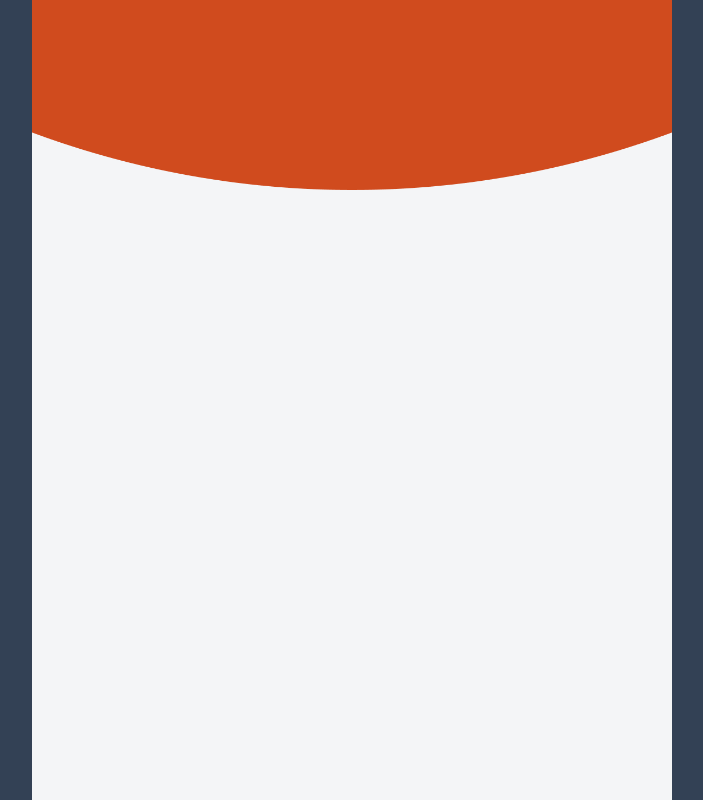
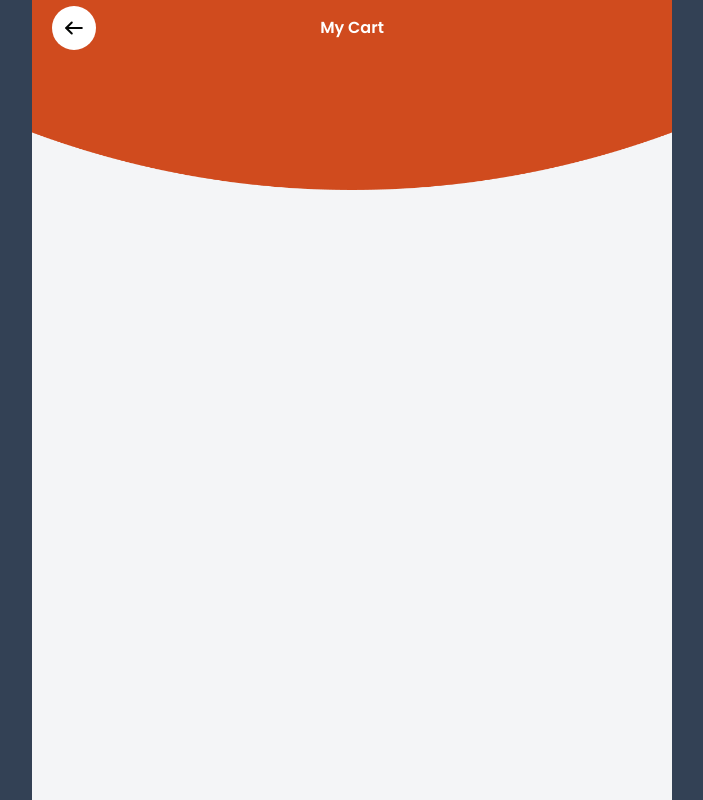
Before and after one commit to aditya250400/Shujia, a website: page src/my-cart.html in a window 1280 px wide. Shown: the whole page, without its empty margins (288-991 px from the left). Drawn offline with nearby package versions, Linux system fonts and the light colour scheme.

Commit message:
add navbar top

```diff
--- a/src/js/global-nav2.js
+++ b/src/js/global-nav2.js
@@ -0,0 +1,28 @@
+window.addEventListener("scroll", function () {
+  const containerNav = document.getElementById("ContainerNav");
+  const back = document.getElementById("Back");
+  const title = document.getElementById("Title");
+  const backA = document.getElementById("BackA");
+
+  if (window.scrollY > 0) {
+    backA.classList.add("left-[16px]");
+    title.classList.remove("text-white");
+    back.classList.add("border", "border-shujia-graylight");
+    containerNav.classList.add(
+      "bg-white",
+      "rounded-[22px]",
+      "shadow-[0px_12px_20px_0px_#0305041C]"
+    );
+    backA.classList.remove("left-0");
+  } else {
+    title.classList.add("text-white");
+    backA.classList.remove("left-[16px]");
+    back.classList.remove("border", "border-shujia-graylight");
+    backA.classList.add("left-0");
+    containerNav.classList.remove(
+      "bg-white",
+      "rounded-[22px]",
+      "shadow-[0px_12px_20px_0px_#0305041C]"
+    );
+  }
+});
--- a/src/my-cart.html
+++ b/src/my-cart.html
@@ -29,7 +29,40 @@
         />
       </div>
       <!-- navtop -->
-      <section id="NavTop"></section>
+      <section
+        id="NavTop"
+        class="fixed transition-all duration-300 left-0 right-0 top-[16px] z-30"
+      >
+        <div class="max-w-screen-sm px-5 mx-auto">
+          <div
+            id="ContainerNav"
+            class="relative flex h-[68px] items-center justify-center transition-all duration-300"
+          >
+            <a
+              href="service-details.html"
+              id="BackA"
+              class="absolute left-0 transition-all duration-300"
+            >
+              <div
+                id="Back"
+                class="h-[44px] w-[44px] rounded-full bg-white flex justify-center items-center shrink-0"
+              >
+                <img
+                  src="assets/images/icons/service-detail-left-arrow.svg"
+                  alt="icon"
+                  class="h-[22px] w-[22px]"
+                />
+              </div>
+            </a>
+            <h1
+              id="Title"
+              class="font-semibold text-white transition-all duration-300"
+            >
+              My Cart
+            </h1>
+          </div>
+        </div>
+      </section>
 
       <div class="relative flex flex-col gap-[20px] px-5 pt-[100px]">
         <!-- Home Service -->
```
